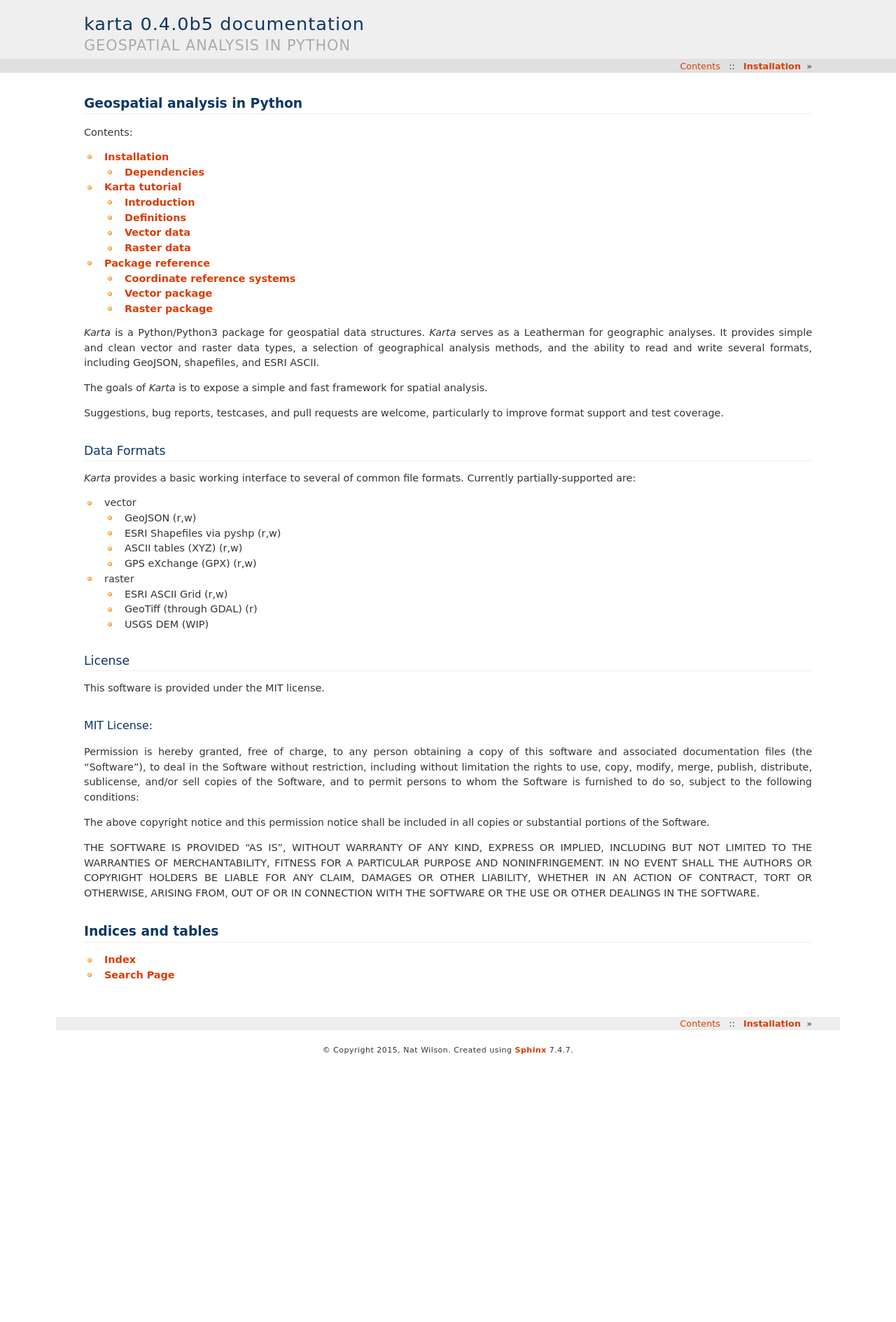
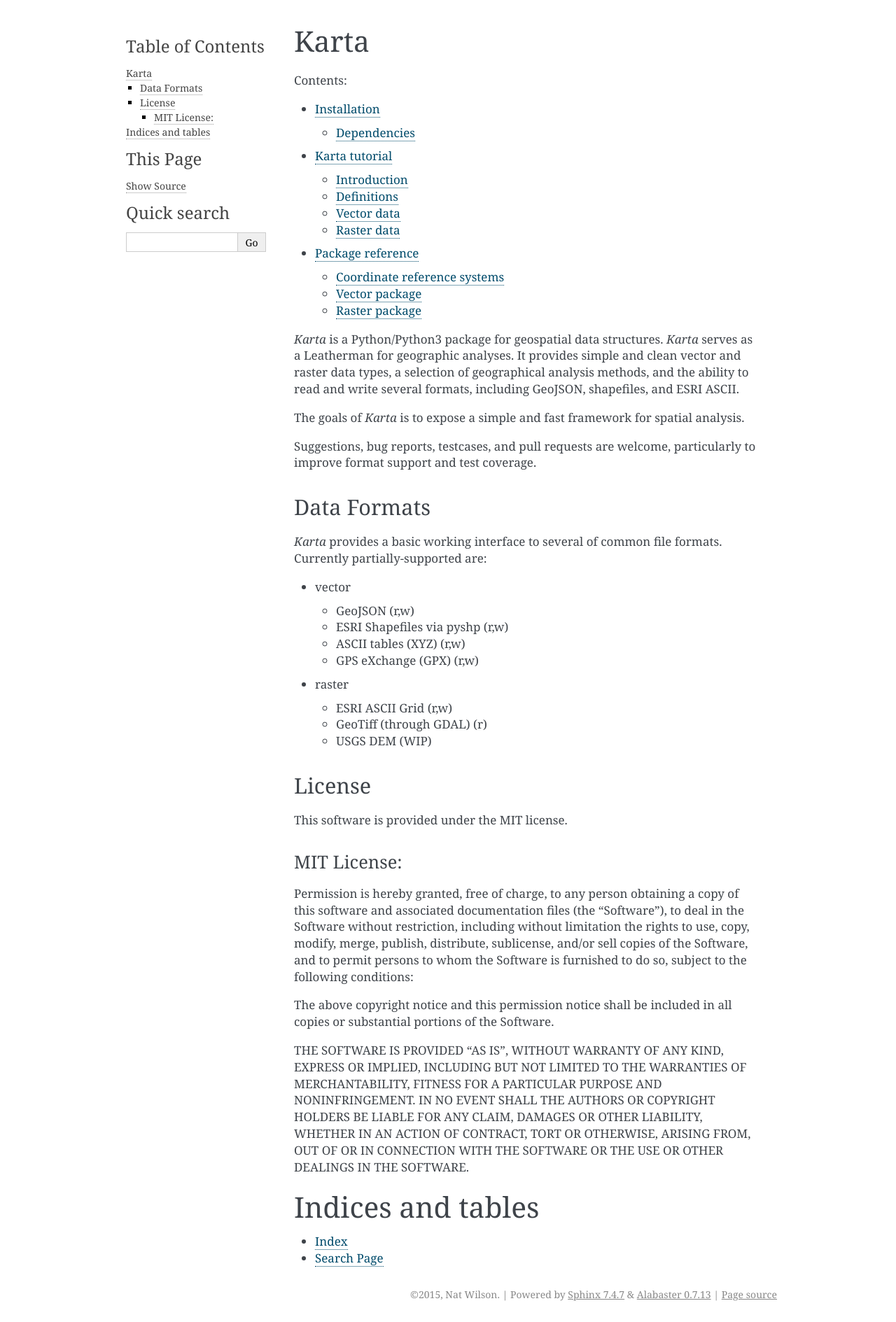
Before and after one commit to fortyninemaps/karta, a Sphinx documentation site: the page built from doc/source/karta-manual.rst, in a window 1280 px wide. Shown: the whole page at 70% size. Built offline with Sphinx 7.4.7, drawn with Linux system fonts in a browser that asks for light colours; pages that are not in the unit, such as notebooks, are missing from menus; before the commit the page ends 1517 px from its top, so only the background shows below that.

Commit message:
use alabaster doc theme

```diff
--- a/doc/source/conf.py
+++ b/doc/source/conf.py
@@ -12,6 +12,7 @@
 # serve to show the default.
 
 import sys, os
+import alabaster
 
 # If extensions (or modules to document with autodoc) are in another directory,
 # add these directories to sys.path here. If the directory is relative to the
@@ -25,7 +26,7 @@
 
 # Add any Sphinx extension module names here, as strings. They can be extensions
 # coming with Sphinx (named 'sphinx.ext.*') or your custom ones.
-extensions = ['sphinx.ext.autodoc', 'sphinx.ext.mathjax', 'sphinx.ext.viewcode', 'numpydoc', 'sphinx.ext.autosummary']
+extensions = ['sphinx.ext.autodoc', 'sphinx.ext.mathjax', 'sphinx.ext.viewcode', 'numpydoc', 'sphinx.ext.autosummary', 'alabaster']
 
 # Add any paths that contain templates here, relative to this directory.
 templates_path = ['_templates']
@@ -91,7 +92,7 @@
 
 # The theme to use for HTML and HTML Help pages.  See the documentation for
 # a list of builtin themes.
-html_theme = 'haiku'
+html_theme = 'alabaster'
 
 # Theme options are theme-specific and customize the look and feel of a theme
 # further.  For a list of options available for each theme, see the
@@ -99,7 +100,7 @@
 #html_theme_options = {}
 
 # Add any paths that contain custom themes here, relative to this directory.
-#html_theme_path = []
+html_theme_path = [alabaster.get_path()]
 
 # The name for this set of Sphinx documents.  If None, it defaults to
 # "<project> v<release> documentation".
--- a/doc/source/karta-manual.rst
+++ b/doc/source/karta-manual.rst
@@ -3,8 +3,8 @@
    You can adapt this file completely to your liking, but it should at least
    contain the root `toctree` directive.
 
-Geospatial analysis in Python
-=============================
+Karta
+=====
 
 Contents:
 
```
